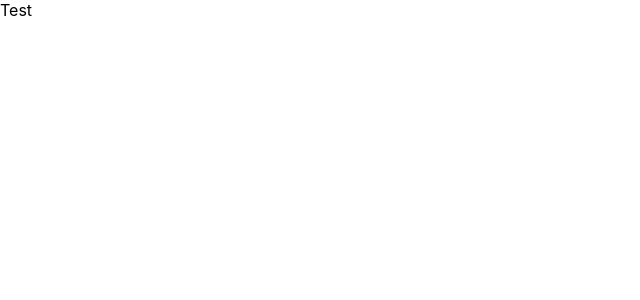
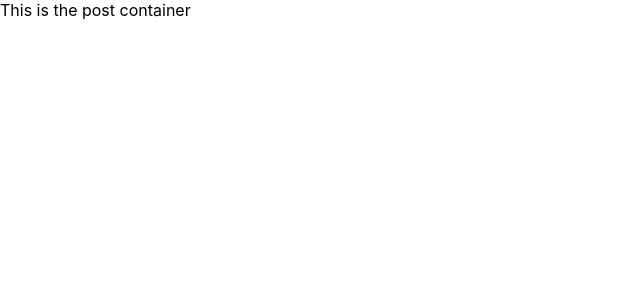
Before and after one commit to J-Rozas/React-Reddit-API, a React (Create React App) app: page / in a window 1280 px wide. Shown: the top 300 px of the page, without its empty margins (0-640 px from the left). Built offline with nearby package versions, Linux system fonts and the light colour scheme.

Commit message:
Create container for posts

```diff
--- a/src/App.js
+++ b/src/App.js
@@ -1,8 +1,9 @@
 import './App.css';
+import PostContainer from './containers/PostContainer';
 
 function App() {
   return (
-    "Test"
+    <PostContainer></PostContainer>
   );
 }
 
--- /dev/null
+++ b/src/containers/PostContainer.js
@@ -0,0 +1,7 @@
+import React from "react";
+
+const PostContainer = () => {
+  return "This is the post container";
+}
+
+export default PostContainer;
```
